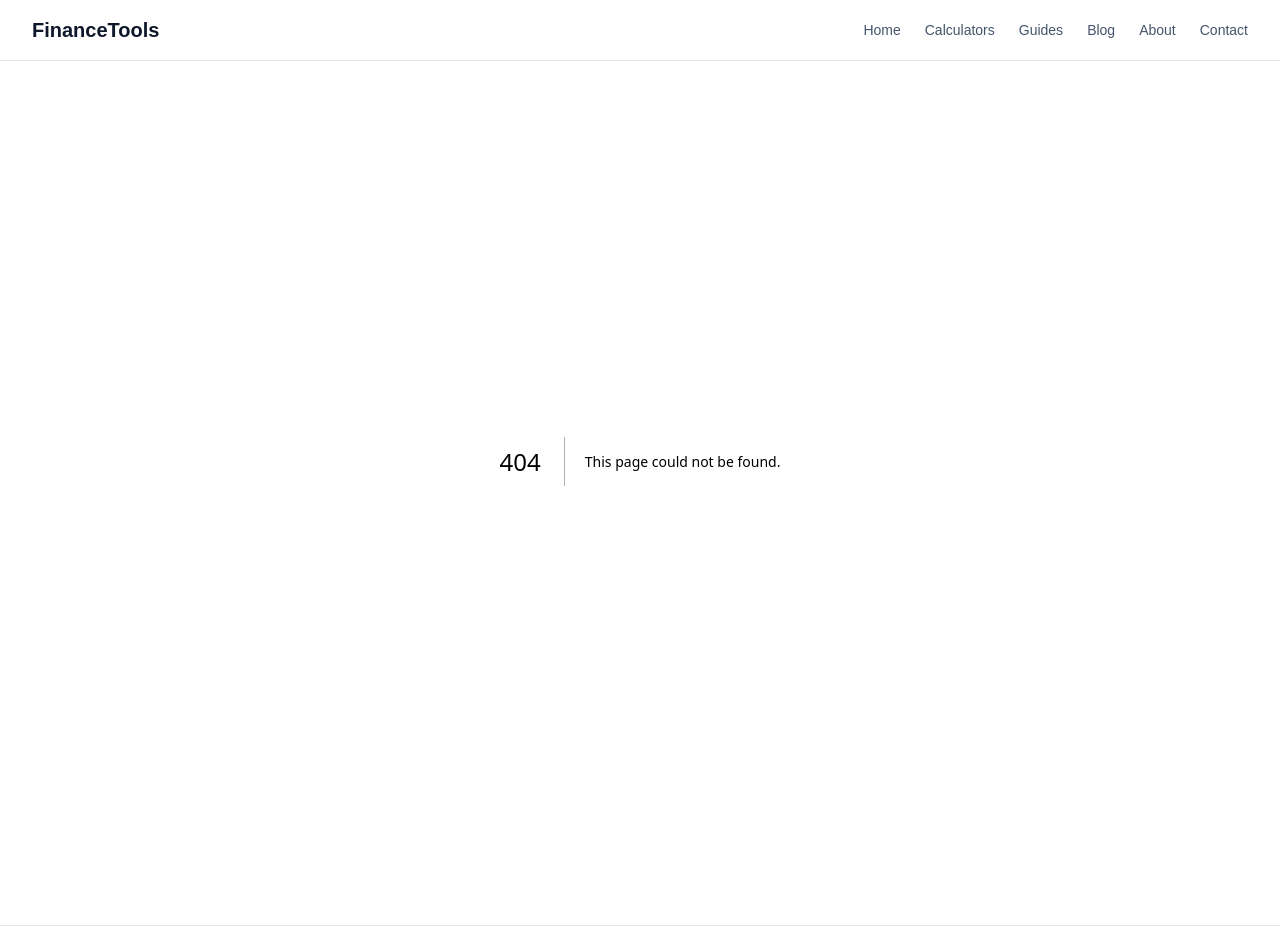
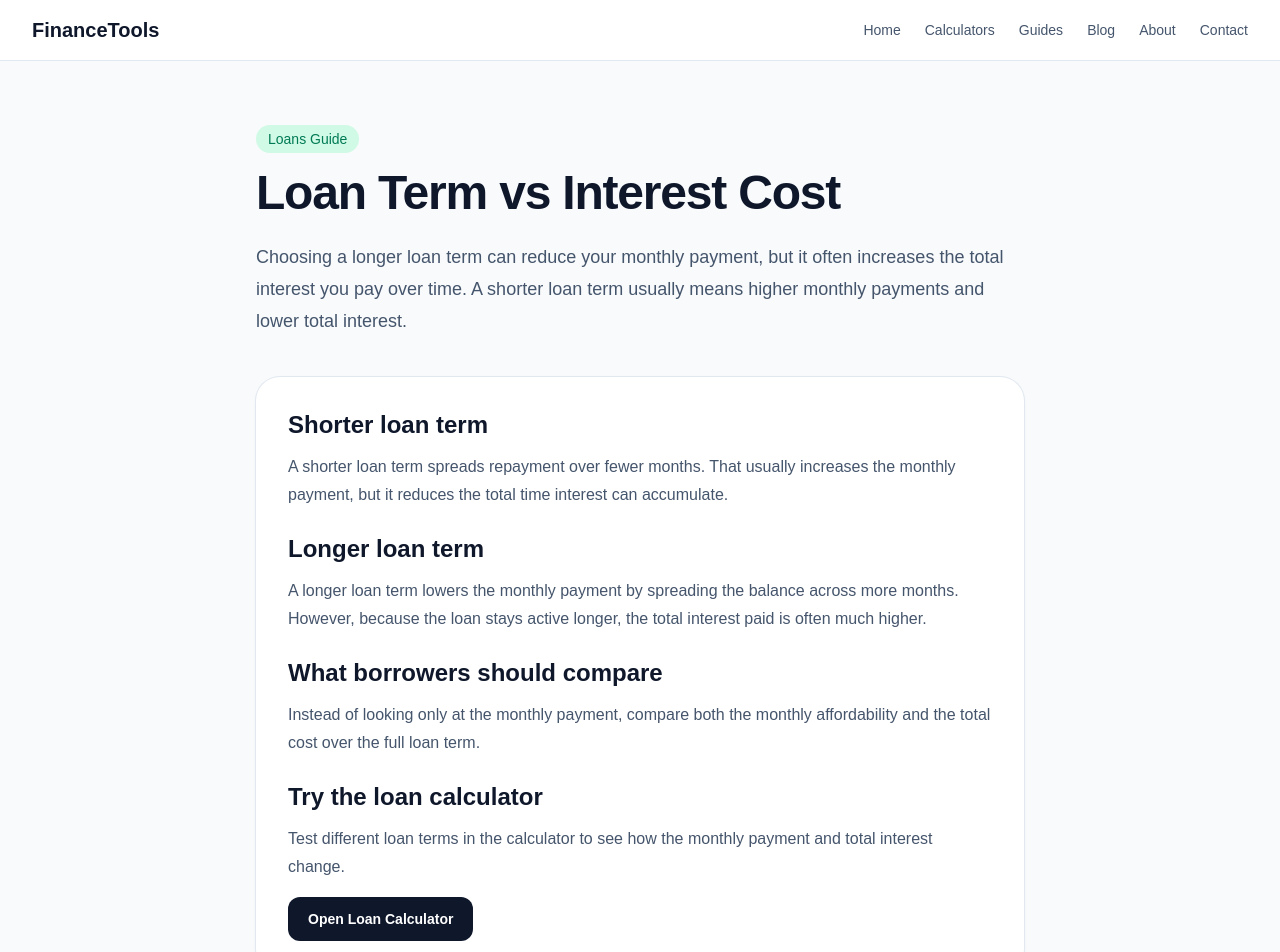
Before and after one commit to alameersam/finance-tools, a Next.js app: page /guides/loan-term-vs-interest-cost in a window 1280 px wide. Before the commit this address had no page. Shown: the top 952 px of the page. Built offline with nearby package versions, Linux system fonts and the light colour scheme.

Commit message:
add loan term vs interest cost guide

```diff
--- /dev/null
+++ b/app/guides/loan-term-vs-interest-cost/page.tsx
@@ -0,0 +1,72 @@
+import type { Metadata } from "next";
+
+export const metadata: Metadata = {
+  title: "Loan Term vs Interest Cost",
+  description:
+    "Learn how a longer or shorter loan term affects monthly payment and total interest cost.",
+};
+
+export default function LoanTermVsInterestCostPage() {
+  return (
+    <main className="min-h-screen bg-slate-50 px-6 py-16 text-slate-900 lg:px-8">
+      <article className="mx-auto max-w-3xl">
+        <p className="inline-block rounded-full bg-emerald-100 px-3 py-1 text-sm font-medium text-emerald-700">
+          Loans Guide
+        </p>
+
+        <h1 className="mt-4 text-4xl font-bold tracking-tight sm:text-5xl">
+          Loan Term vs Interest Cost
+        </h1>
+
+        <p className="mt-6 text-lg leading-8 text-slate-600">
+          Choosing a longer loan term can reduce your monthly payment, but it
+          often increases the total interest you pay over time. A shorter loan
+          term usually means higher monthly payments and lower total interest.
+        </p>
+
+        <section className="mt-10 space-y-6 rounded-3xl bg-white p-8 shadow-sm ring-1 ring-slate-200">
+          <div>
+            <h2 className="text-2xl font-semibold">Shorter loan term</h2>
+            <p className="mt-3 leading-7 text-slate-600">
+              A shorter loan term spreads repayment over fewer months. That
+              usually increases the monthly payment, but it reduces the total
+              time interest can accumulate.
+            </p>
+          </div>
+
+          <div>
+            <h2 className="text-2xl font-semibold">Longer loan term</h2>
+            <p className="mt-3 leading-7 text-slate-600">
+              A longer loan term lowers the monthly payment by spreading the
+              balance across more months. However, because the loan stays active
+              longer, the total interest paid is often much higher.
+            </p>
+          </div>
+
+          <div>
+            <h2 className="text-2xl font-semibold">What borrowers should compare</h2>
+            <p className="mt-3 leading-7 text-slate-600">
+              Instead of looking only at the monthly payment, compare both the
+              monthly affordability and the total cost over the full loan term.
+            </p>
+          </div>
+
+          <div>
+            <h2 className="text-2xl font-semibold">Try the loan calculator</h2>
+            <p className="mt-3 leading-7 text-slate-600">
+              Test different loan terms in the calculator to see how the monthly
+              payment and total interest change.
+            </p>
+
+            <a
+              href="/loan-calculator"
+              className="mt-4 inline-block rounded-xl bg-slate-900 px-5 py-3 text-sm font-semibold text-white hover:bg-slate-800"
+            >
+              Open Loan Calculator
+            </a>
+          </div>
+        </section>
+      </article>
+    </main>
+  );
+}
--- a/app/guides/page.tsx
+++ b/app/guides/page.tsx
@@ -27,6 +27,13 @@ const guides = [
     href: "/guides/what-roi-really-means",
     category: "Investing",
   },
+  {
+  title: "Loan Term vs Interest Cost",
+  description:
+    "Learn how a longer or shorter loan term affects monthly payment and total interest.",
+  href: "/guides/loan-term-vs-interest-cost",
+  category: "Loans",
+},
 ];
 
 export default function GuidesPage() {
```
